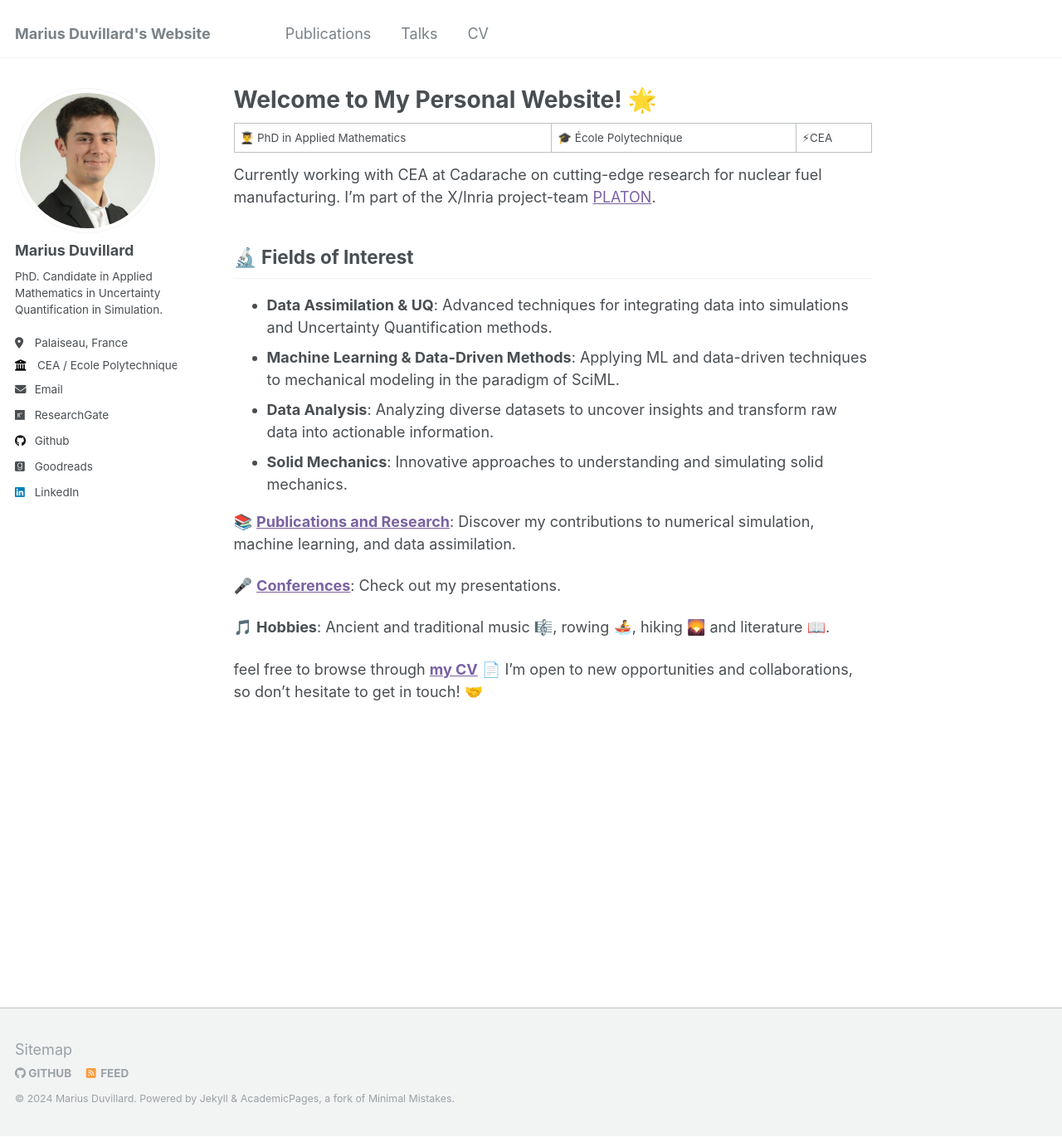
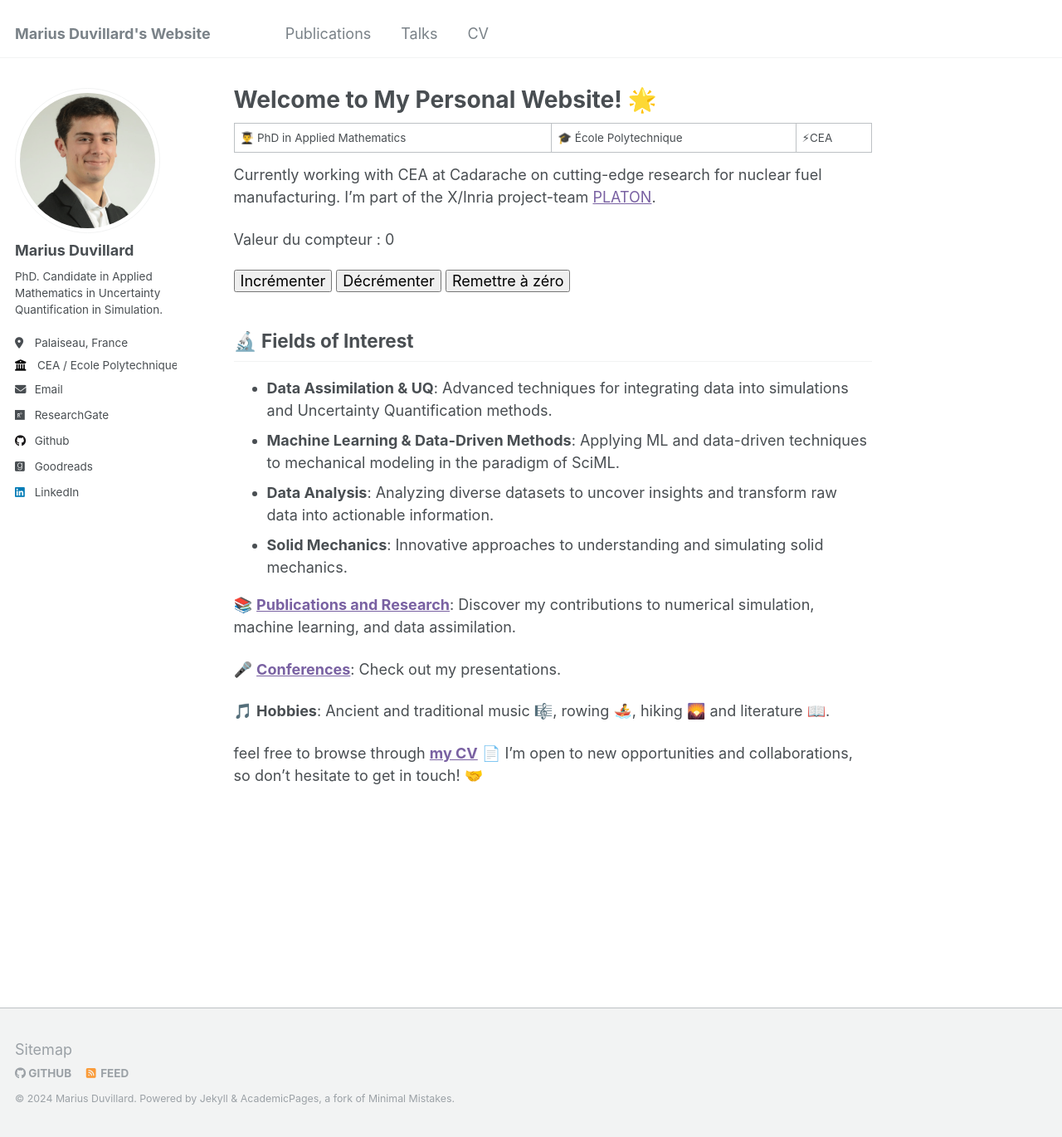
Before and after one commit to marius-duvillard/marius-duvillard.github.io, a Jekyll site: the page built from _pages/about.md, in a window 1280 px wide and 1370 px high. Shown: the whole window at 83% size. Built offline with Jekyll 4.4.1, drawn with Linux system fonts in a browser that asks for light colours; part of the change alters nothing that is shown.

Commit message:
test count

```diff
--- a/_pages/about.md
+++ b/_pages/about.md
@@ -11,6 +11,13 @@ redirect_from:
 
 Currently working with CEA at Cadarache on cutting-edge research for nuclear fuel manufacturing.
 I'm part of the X/Inria project-team [PLATON](https://team.inria.fr/platon/).
+
+<div>
+  <p>Valeur du compteur : <span id="counter">0</span></p>
+  <button onclick="incrementCounter()">Incrémenter</button>
+  <button onclick="decrementCounter()">Décrémenter</button>
+  <button onclick="resetCounter()">Remettre à zéro</button>
+</div>
 
 ## 🔬 Fields of Interest
 
@@ -27,3 +34,23 @@ I'm part of the X/Inria project-team [PLATON](https://team.inria.fr/platon/).
 🎵 **Hobbies**: Ancient and traditional music 🎼, rowing 🚣‍♂️, hiking 🌄 and literature 📖.
 
 feel free to browse through [**my CV**](cv/) 📄 I'm open to new opportunities and collaborations, so don't hesitate to get in touch! 🤝
+
+
+<script>
+  let count = 0;
+
+  function incrementCounter() {
+    count++;
+    document.getElementById("counter").textContent = count;
+  }
+
+  function decrementCounter() {
+    count--;
+    document.getElementById("counter").textContent = count;
+  }
+
+  function resetCounter() {
+    count = 0;
+    document.getElementById("counter").textContent = count;
+  }
+</script>
```
